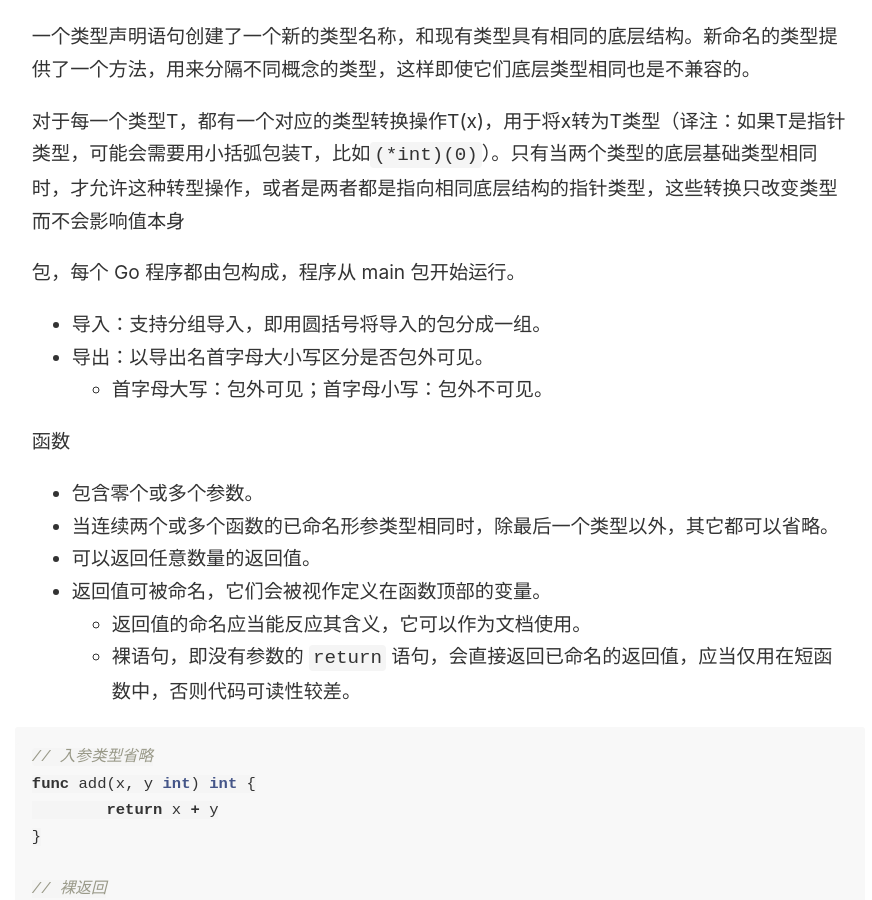
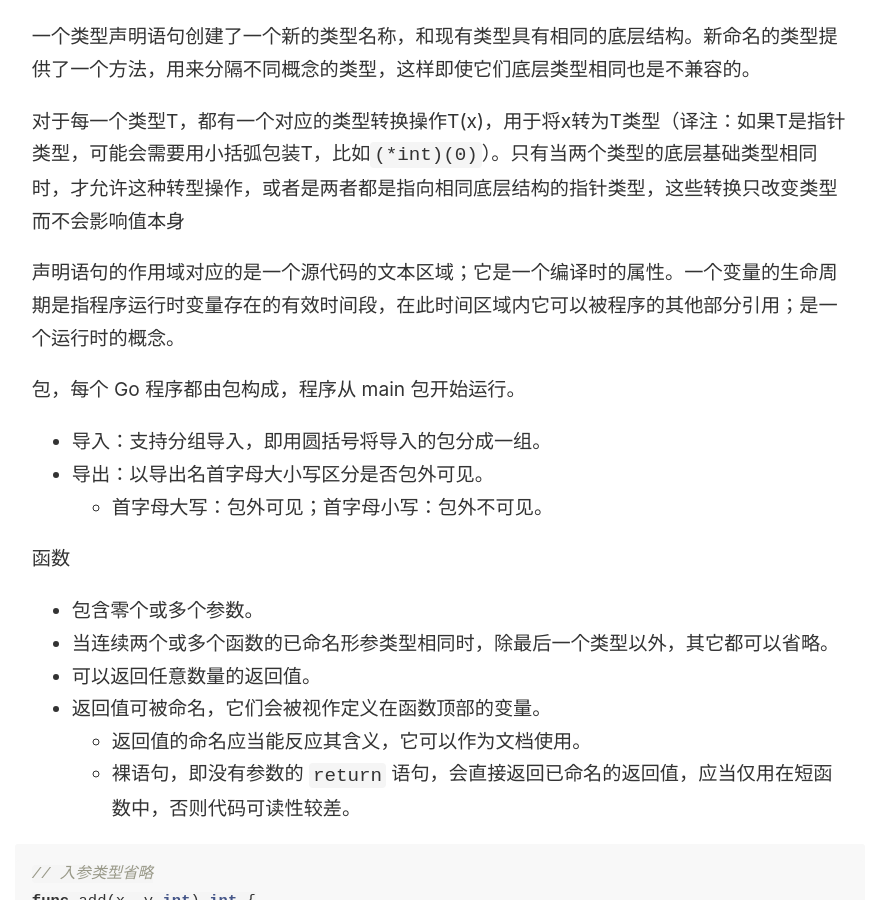
Before and after one commit to wingowen/digital-garden-jekyll, a Jekyll site: the page built from _notes/Go 语言.md, in a window 1280 px wide and 900 px high, scrolled down 921 px. Shown: the whole window, without its empty margins (45-917 px from the left). Built offline with Jekyll 4.4.1, drawn with Linux system fonts in a browser that asks for light colours.

Commit message:
vault backup: 2025-03-26 21:50:12

```diff
--- a/_notes/Go 语言.md
+++ b/_notes/Go 语言.md
@@ -19,6 +19,8 @@ Go 语言不允许使用无用的局部变量（local variables），因为这
 一个类型声明语句创建了一个新的类型名称，和现有类型具有相同的底层结构。新命名的类型提供了一个方法，用来分隔不同概念的类型，这样即使它们底层类型相同也是不兼容的。
 
 对于每一个类型T，都有一个对应的类型转换操作T(x)，用于将x转为T类型（译注：如果T是指针类型，可能会需要用小括弧包装T，比如`(*int)(0)`）。只有当两个类型的底层基础类型相同时，才允许这种转型操作，或者是两者都是指向相同底层结构的指针类型，这些转换只改变类型而不会影响值本身
+
+声明语句的作用域对应的是一个源代码的文本区域；它是一个编译时的属性。一个变量的生命周期是指程序运行时变量存在的有效时间段，在此时间区域内它可以被程序的其他部分引用；是一个运行时的概念。
 
 包，每个 Go 程序都由包构成，程序从 main 包开始运行。
 - 导入：支持分组导入，即用圆括号将导入的包分成一组。
```
